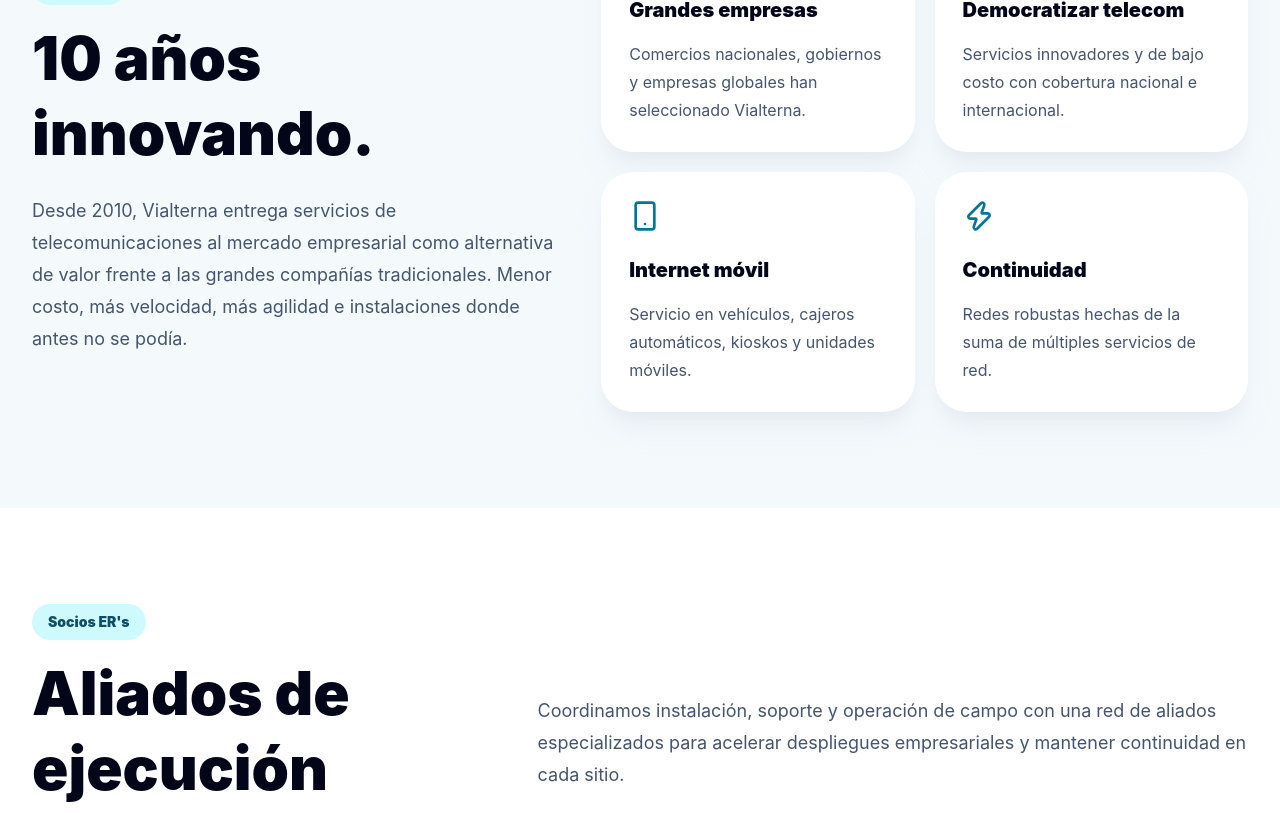
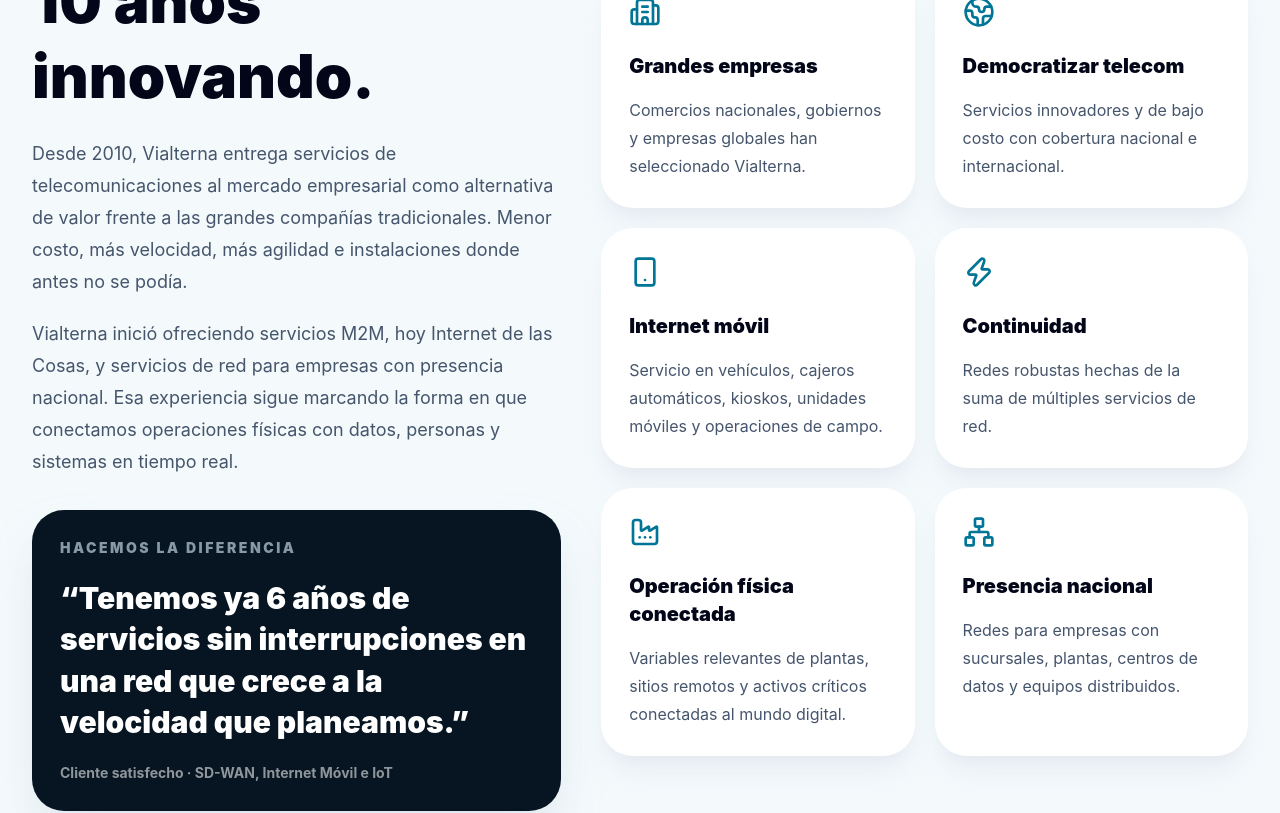
Before and after one commit to o7digital/vialterna, a React (Vite) app: page / in a window 1280 px wide. Shown: the part 7628-8441 px from the top of the page. Built offline with nearby package versions, Linux system fonts and the light colour scheme.

Commit message:
Enrich company section content

```diff
--- a/src/App.jsx
+++ b/src/App.jsx
@@ -763,6 +763,24 @@
               tradicionales. Menor costo, más velocidad, más agilidad e instalaciones
               donde antes no se podía.
             </p>
+            <p className="mt-5 text-lg leading-8 text-slate-600">
+              Vialterna inició ofreciendo servicios M2M, hoy Internet de las Cosas, y
+              servicios de red para empresas con presencia nacional. Esa experiencia
+              sigue marcando la forma en que conectamos operaciones físicas con datos,
+              personas y sistemas en tiempo real.
+            </p>
+            <div className="mt-8 rounded-[2rem] bg-[#061521] p-7 text-white shadow-2xl shadow-slate-300/70">
+              <div className="text-sm font-black uppercase tracking-[0.18em] text-sky-100/60">
+                Hacemos la diferencia
+              </div>
+              <blockquote className="mt-5 text-2xl font-black leading-snug md:text-3xl">
+                “Tenemos ya 6 años de servicios sin interrupciones en una red que
+                crece a la velocidad que planeamos.”
+              </blockquote>
+              <div className="mt-5 text-sm font-bold text-white/55">
+                Cliente satisfecho · SD-WAN, Internet Móvil e IoT
+              </div>
+            </div>
           </div>
           <div className="grid gap-5 md:grid-cols-2">
             {[
@@ -779,12 +797,22 @@
               [
                 Smartphone,
                 "Internet móvil",
-                "Servicio en vehículos, cajeros automáticos, kioskos y unidades móviles.",
+                "Servicio en vehículos, cajeros automáticos, kioskos, unidades móviles y operaciones de campo.",
               ],
               [
                 Zap,
                 "Continuidad",
                 "Redes robustas hechas de la suma de múltiples servicios de red.",
+              ],
+              [
+                Factory,
+                "Operación física conectada",
+                "Variables relevantes de plantas, sitios remotos y activos críticos conectadas al mundo digital.",
+              ],
+              [
+                Network,
+                "Presencia nacional",
+                "Redes para empresas con sucursales, plantas, centros de datos y equipos distribuidos.",
               ],
             ].map(([Icon, title, text]) => (
               <div
```
